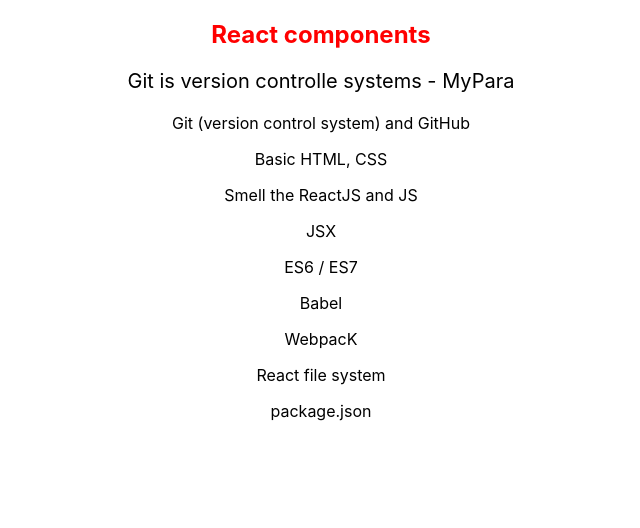
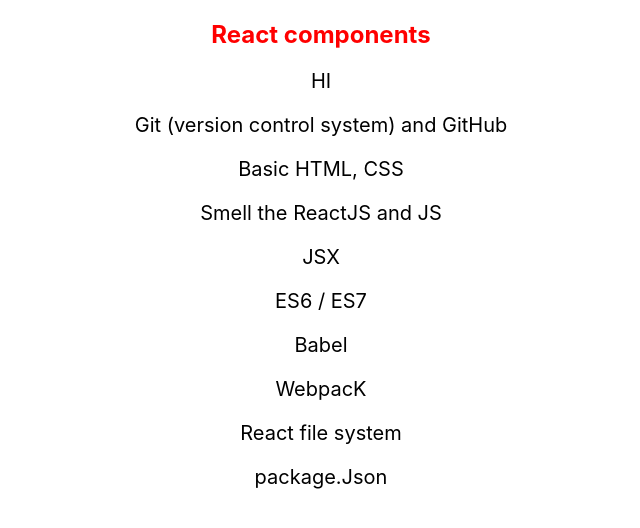
Before and after one commit to dineshabey/react_basic, a React (Create React App) app: page / in a window 1280 px wide. Shown: the top 528 px of the page, without its empty margins (319-959 px from the left). Built offline with nearby package versions, Linux system fonts and the light colour scheme.

Commit message:
learn:componets print

```diff
--- a/src/App.js
+++ b/src/App.js
@@ -6,16 +6,15 @@
     <div className="App">
       <h2>React components</h2>
       <MyPara text = {'HI '}/>
-
-      <p>Git (version control system) and GitHub</p>
-      <p>Basic HTML, CSS</p>
-      <p>Smell the ReactJS and JS</p>
-      <p>JSX</p>
-      <p>ES6 / ES7</p>
-      <p>Babel</p>
-      <p>WebpacK</p>
-      <p>React file system</p>
-      <p>package.json</p>
+      <MyPara text = {'Git (version control system) and GitHub'}/>
+      <MyPara text = {'Basic HTML, CSS'}/>
+      <MyPara text = {'Smell the ReactJS and JS'}/>
+      <MyPara text = {'JSX'}/>
+      <MyPara text = {'ES6 / ES7'}/>
+      <MyPara text = {'Babel'}/>
+      <MyPara text = {'WebpacK'}/>
+      <MyPara text = {'React file system'}/>
+      <MyPara text = {'package.Json'}/>
     </div>
   );
 }
@@ -26,5 +25,5 @@
 
 function MyPara(props) {
   console.log(props);
-  return <p style={{ fontSize: '20px' }}>Git is version controlle systems - MyPara </p>;
+  return <p style={{ fontSize: '20px' }}>{props.text}</p>;
 }
--- a/src/index.js
+++ b/src/index.js
@@ -6,9 +6,9 @@
 
 const root = ReactDOM.createRoot(document.getElementById('root'));
 root.render(
-  <React.StrictMode>
+  // <React.StrictMode>
     <App />
-  </React.StrictMode>
+  // </React.StrictMode>
 );
 
 // If you want to start measuring performance in your app, pass a function
```
